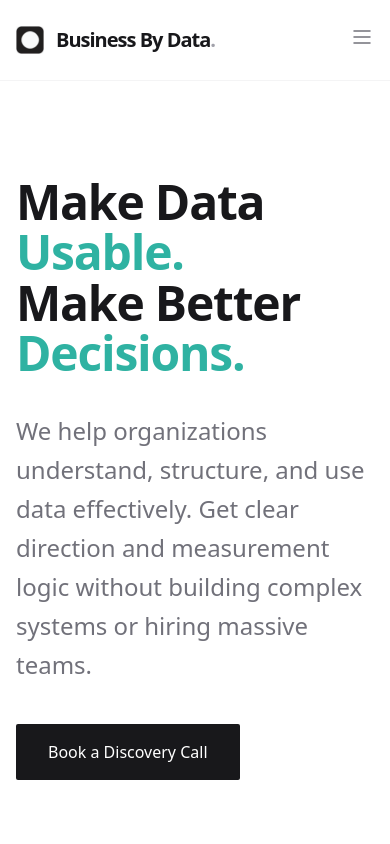
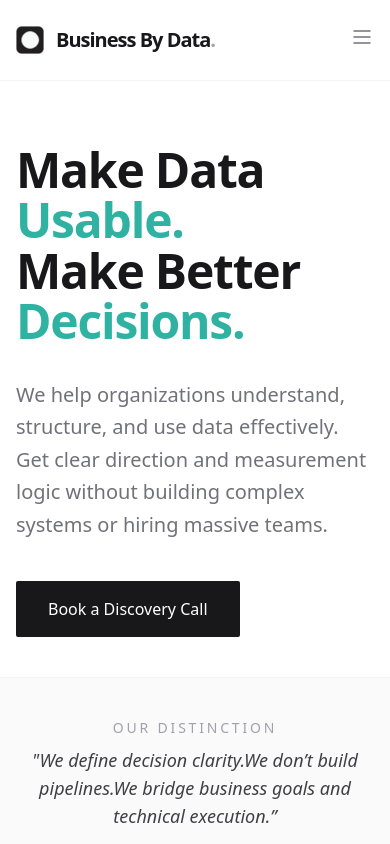
Before and after one commit to remavaish1/businessbydata, a React (Vite) app: page /#/ in a window 390 px wide. Shown: the top 844 px of the page. Built offline with nearby package versions, Linux system fonts and the light colour scheme.

Commit message:
Update Home.tsx

```diff
--- a/pages/Home.tsx
+++ b/pages/Home.tsx
@@ -1,12 +1,12 @@
-import React from 'react';
-import { Link } from 'react-router-dom';
-import { PROCESS_STEPS, CASE_STUDIES, PRIMARY_CTA_TEXT, DISCOVERY_CALL_LINK } from '../constants';
+import React from "react";
+import { Link } from "react-router-dom";
+import { PRIMARY_CTA_TEXT, DISCOVERY_CALL_LINK } from "../constants";
 
 const Home: React.FC = () => {
   return (
     <div className="animate-in fade-in duration-700">
       {/* Hero Section */}
-      <section className="py-24 md:py-32 bg-white">
+      <section className="bg-white pt-16 sm:pt-20 md:pt-24 pb-10 md:pb-12">
         <div className="max-w-7xl mx-auto px-4 sm:px-6 lg:px-8">
           <div className="max-w-3xl">
             <h1 className="text-5xl sm:text-6xl md:text-7xl lg:text-8xl font-bold tracking-tight text-zinc-900 leading-[1.05]">
@@ -16,14 +16,14 @@ const Home: React.FC = () => {
               <span className="block whitespace-nowrap text-[#2FB2A2]">Decisions.</span>
             </h1>
 
-            <p className="mt-8 text-2xl text-zinc-500 leading-relaxed font-light">
-              We help organizations understand, structure, and use data effectively.
-              Get clear direction and measurement logic without building complex systems or hiring massive teams.
+            <p className="mt-8 text-xl md:text-2xl text-zinc-500 leading-relaxed font-light">
+              We help organizations understand, structure, and use data effectively. Get clear direction and
+              measurement logic without building complex systems or hiring massive teams.
             </p>
 
             <div className="mt-10">
               <Link
-                to={DISCOVERY_CALL_LINK.replace('#', '')}
+                to={DISCOVERY_CALL_LINK}
                 className="inline-flex items-center bg-zinc-900 text-white px-8 py-4 text-base font-medium rounded-sm hover:bg-zinc-800 transition-all"
               >
                 {PRIMARY_CTA_TEXT}
@@ -34,23 +34,16 @@ const Home: React.FC = () => {
       </section>
 
       {/* Distinction Section */}
-      <section className="py-12 border-y border-zinc-100 bg-zinc-50">
+      <section className="py-10 md:py-12 border-y border-zinc-100 bg-zinc-50">
         <div className="max-w-7xl mx-auto px-4 sm:px-6 lg:px-8 text-center">
-          <p className="text-sm font-medium uppercase tracking-[0.2em] text-zinc-400 mb-2">Our Distinction</p>
+          <p className="text-sm font-medium uppercase tracking-[0.2em] text-zinc-400 mb-2">
+            Our Distinction
+          </p>
           <p className="text-lg text-zinc-700 font-medium italic">
             "We define decision clarity.We don’t build pipelines.We bridge business goals and technical execution.”
           </p>
         </div>
       </section>
-
-
-
-
-
-
-
-
-
     </div>
   );
 };
```
